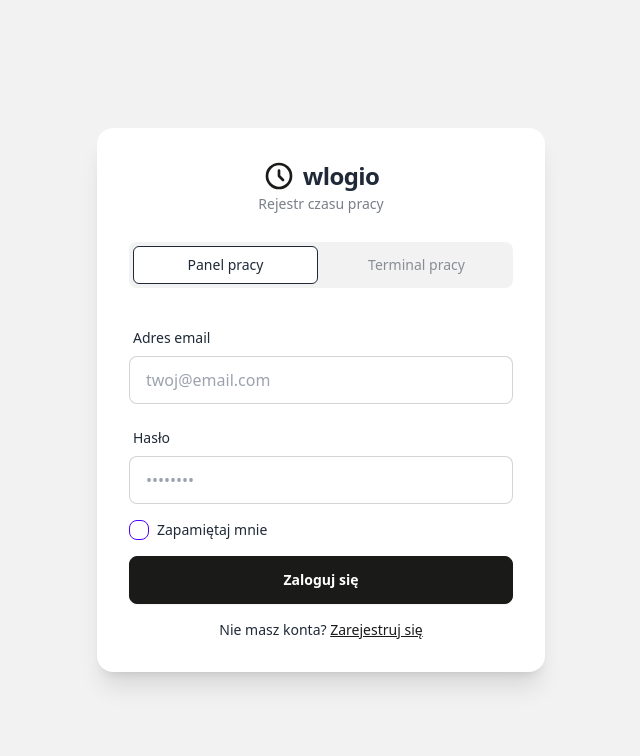
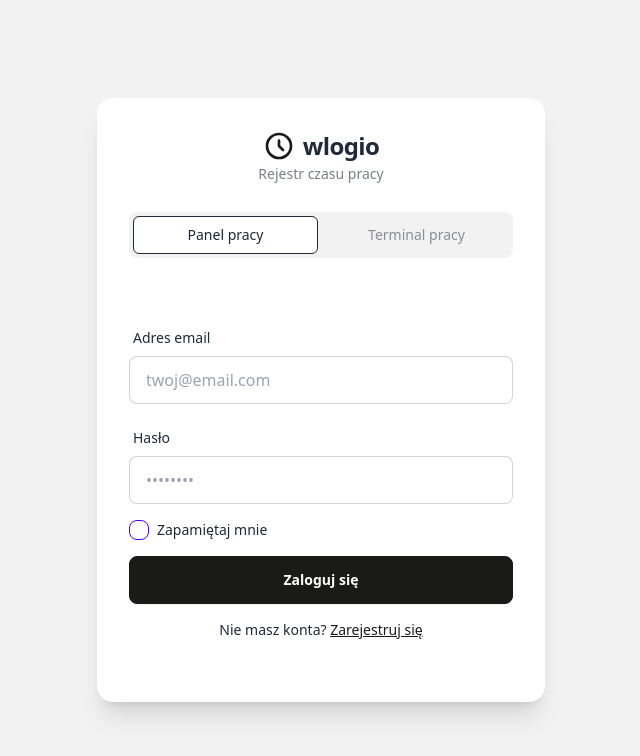
Before and after one commit to pswierczynski/wlogio, a Flask app: page /login/ in a window 1280 px wide. Shown: the top 756 px of the page, without its empty margins (319-959 px from the left). Run offline with Flask 3, Linux system fonts and the light colour scheme; some libraries are stand-ins or nearby versions.

Commit message:
feat(login): fix positions of elements in terminal login

```diff
--- a/wlogio_app/templates/auth/login.html
+++ b/wlogio_app/templates/auth/login.html
@@ -98,9 +98,9 @@
                     </button>
                 </div>
 
-                <div class="min-h-[280px] sm:min-h-[300px] flex flex-col">
+                <div class="h-[360px] sm:h-[380px] flex flex-col">
 
-                    <div x-show="activeTab === 'panel'" x-cloak>
+                    <div x-show="activeTab === 'panel'" x-cloak class="flex-1 flex flex-col justify-center">
                         <form method="POST" action="{{ url_for('auth.login') }}" class="flex flex-col gap-3 sm:gap-4">
                             <div class="form-control">
                                 <label class="label"><span class="label-text font-medium">Adres email</span></label>
```
